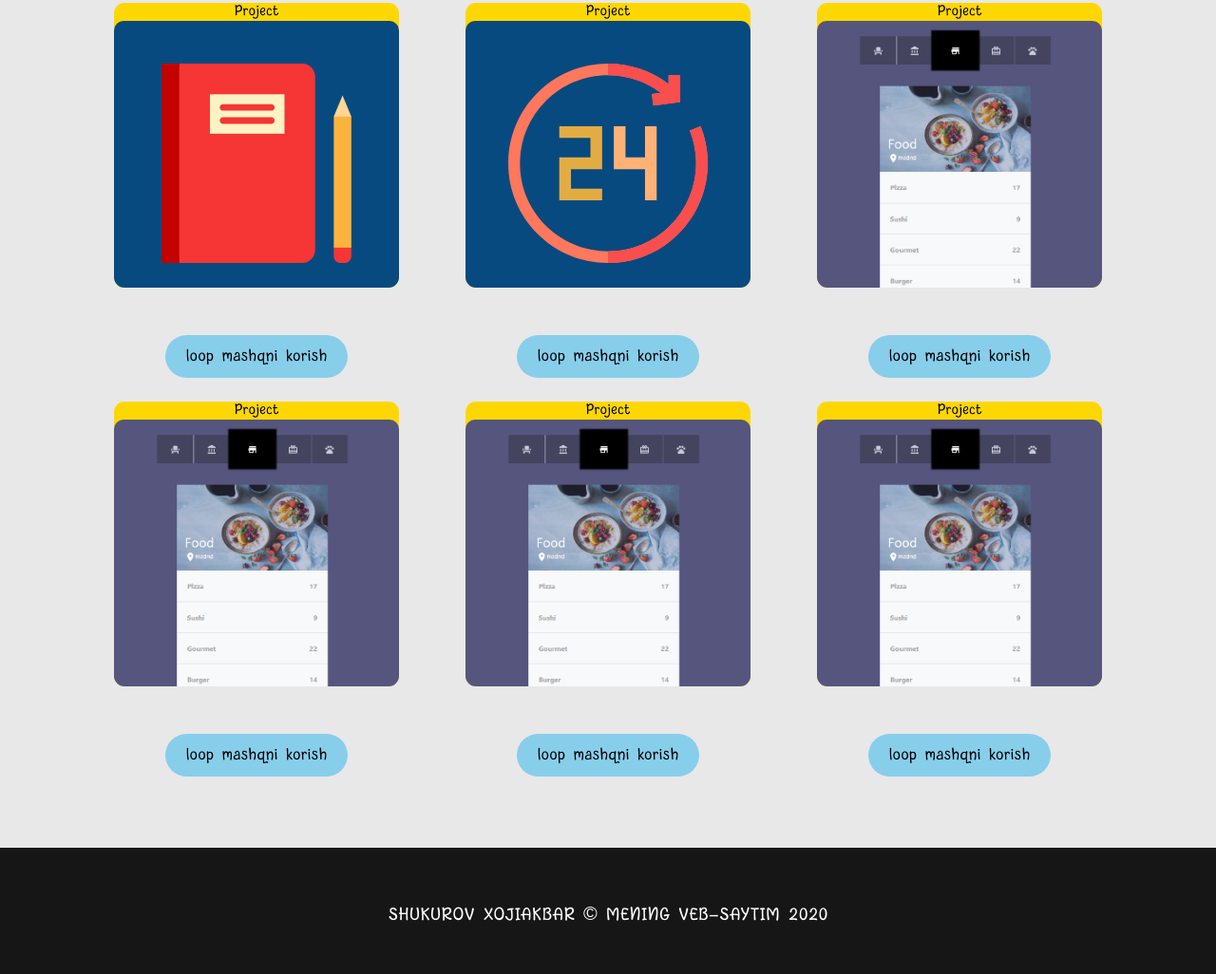
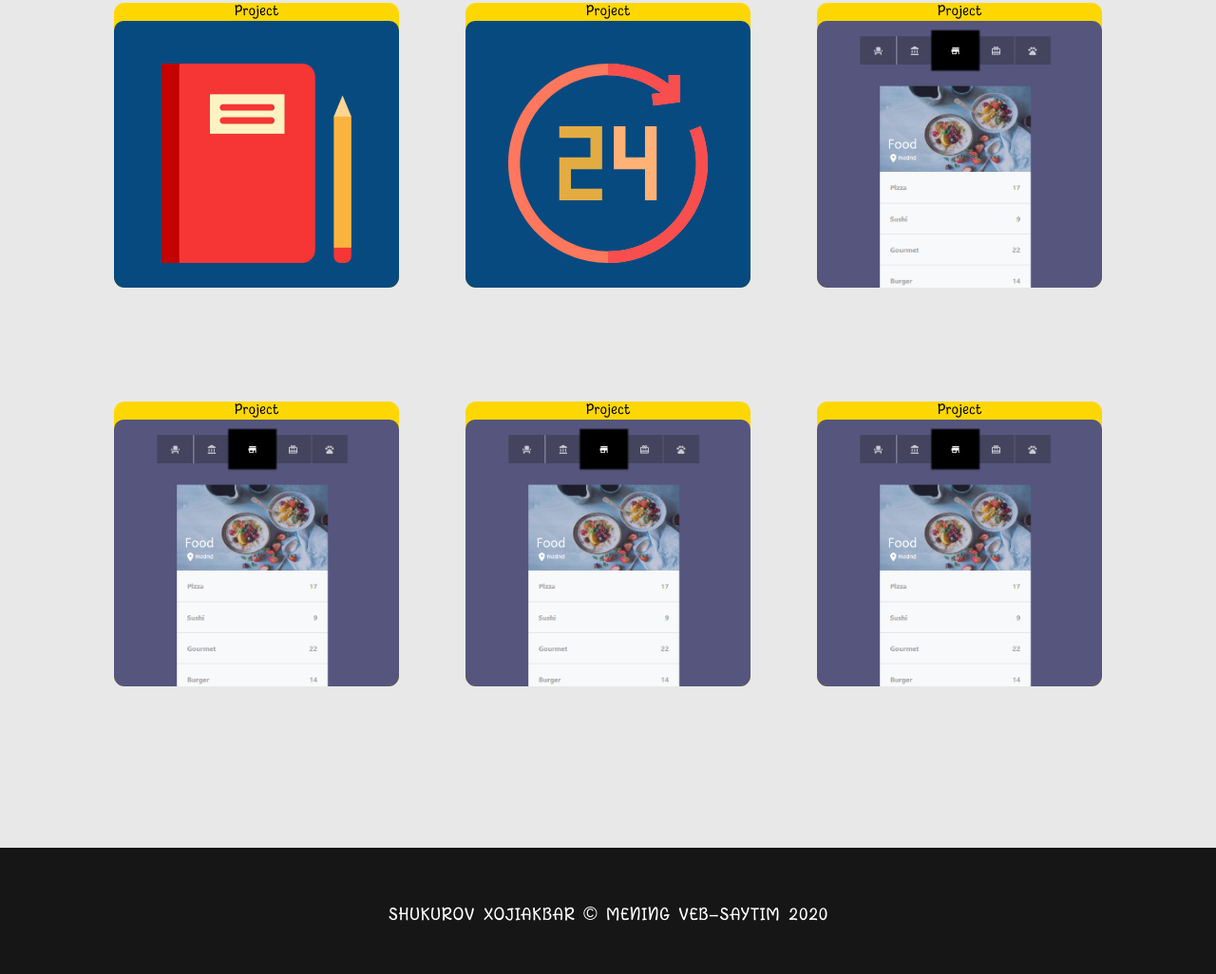
Before and after one commit to xojiakbar0305/xojiakbar0305.github.io, a plain HTML site: page index.html in a window 1280 px wide. Shown: the part 1611-2637 px from the top of the page at 95% size. Drawn offline with Linux system fonts and the light colour scheme.

Commit message:
project link maket changed

```diff
--- a/css/stayl.css
+++ b/css/stayl.css
@@ -234,33 +234,29 @@ body {
 .project-box__wrapper {
 	position: absolute;
 	max-width: 300px;
-	height: 300px;
 	top: 0;
 	bottom: 0;
 	left: 0;
 	right: 0;
-	z-index: 1;
+	z-index: 100;
 	text-align: center;
-	padding: 20px;
 	background-color: gold;
 	border-radius: 10px;
-	transform: translateY(-300px);
+	transform: translateY(300px);
 	transition: transform 0.3s ease;
 }
 .site-project__card:hover .project-box__wrapper {
-	transform: translateY(0);
+	transform: translateY(240px);
 }
-.site-projectlink {
-	display: inline-block;
-	margin-top: 30px;
-	font-size: 18px;
+.loop-link {
+	display: flex;
+	align-items: top;
+	padding: 20px;
+	height: 100%;
+	justify-content: space-between;
 	text-decoration: none;
-	padding: 10px 20px 10px 20px;
-	background-color: skyblue;
-	border-radius: 25px;
-	color: black;
-	border: 2px solid transparent;
-	transition: border 0.5s ease;
+	color: #000;
+	font-size: 20px;
 }
 .site-footer {
 	background-color: #161616;
--- a/index.html
+++ b/index.html
@@ -51,7 +51,7 @@
         <p class="site-portfolio__text">Lorem ipsum dolor sit amet, consectetur adipisicing elit. Excepturi consequuntur repellat eius a itaque, in ratione ipsam, perferendis temporibus. Adipisci?</p>
         <ul class="avatar-logo__link">
           <li class="site-item">
-          <a class="site-link rezume-link" href="rezume/Xojiakbar shukurov rezume.pdf" target="_blank">Rezumega o'tish</a>
+            <a class="site-link rezume-link" href="rezume/SHUKUROV HOJIAKBAR.pdf" target="_blank">Rezumega o'tish</a>
           </li>
           <li class="site-item site-item__logolink">
             <a class="site-link avatar-link" href="https://t.me/khojiakbar_shukurov" target="_blank"><span class="fab fa-telegram-plane"></span></a>
@@ -77,67 +77,67 @@
           <div class="project-box__text">Project
             <img class="project-box__img" src="img/talim.svg" alt="rasm" width="300" height="300">
             <div class="project-box__wrapper">
-            <p>
-            bu ish boostrapda qilingan ta'lim sayiti
-            </p>
+              <a class="loop-link" href="https://grantsuz.netlify.app/"target="_blank">
+                <span class="fas fa-long-arrow-alt-right"></span>
+                <span class="fas fa-eye"></span>
+              </a>
             </div>
           </div>
-       <a class="site-projectlink" href="https://grantsuz.netlify.app/">loop mashqni korish</a>
         </div>
         <div class="site-project__card">
           <div class="project-box__text">Project
             <img class="project-box__img" src="img/dostavka.svg" alt="rasm" width="300" height="300">
             <div class="project-box__wrapper">
-            <p>
-            bu ish html css javascriptda qilingan dostavka sayit
-            </p>
+              <a class="loop-link" href="#"target="_blank">
+                <span class="fas fa-long-arrow-alt-right"></span>
+                <span class="fas fa-eye"></span>
+              </a>
             </div>
           </div>
-     <a class="site-projectlink" href="https://dostavkamaket.netlify.app">loop mashqni korish</a>
         </div>
         <div class="site-project__card">
           <div class="project-box__text">Project
             <img class="project-box__img" src="img/mening ishim.png" alt="rasm" width="300" height="300">
             <div class="project-box__wrapper">
-        <p>
-          bu ish boostrapda qilingan
-        </p>
+              <a class="loop-link" href="#"target="_blank">
+                <span class="fas fa-long-arrow-alt-right"></span>
+                <span class="fas fa-eye"></span>
+              </a>
             </div>
           </div>
-    <a class="site-projectlink" href="#">loop mashqni korish</a>
         </div>
         <div class="site-project__card">
           <div class="project-box__text">Project
             <img class="project-box__img" src="img/mening ishim.png" alt="rasm" width="300" height="300">
             <div class="project-box__wrapper">
-        <p>
-          bu ish boostrapda qilingan
-        </p>
+              <a class="loop-link" href="#"target="_blank">
+                <span class="fas fa-long-arrow-alt-right"></span>
+                <span class="fas fa-eye"></span>
+              </a>
             </div>
           </div>
-    <a class="site-projectlink" href="#">loop mashqni korish</a>
         </div>
         <div class="site-project__card">
           <div class="project-box__text">Project
             <img class="project-box__img" src="img/mening ishim.png" alt="rasm" width="300" height="300">
             <div class="project-box__wrapper">
-        <p>
-          bu ish boostrapda qilingan
-        </p>
+              <a class="loop-link" href="#"target="_blank">
+                <span class="fas fa-long-arrow-alt-right"></span>
+                <span class="fas fa-eye"></span>
+              </a>
             </div>
           </div>
-    <a class="site-projectlink" href="#">loop mashqni korish</a>
         </div>
         <div class="site-project__card">
           <div class="project-box__text">Project
             <img class="project-box__img" src="img/mening ishim.png" alt="rasm" width="300" height="300">
             <div class="project-box__wrapper">
-        <p>
-          bu ish boostrapda qilingan
-        </p>
+              <a class="loop-link" href="#"target="_blank">
+                <span class="fas fa-long-arrow-alt-right"></span>
+                <span class="fas fa-eye"></span>
+              </a>
             </div>
           </div>
-    <a class="site-projectlink" href="#">loop mashqni korish</a>
         </div>
       </div>
     </div>
```
Also changed, not shown: 2 other files. Lines whose indentation alone changed are shown as unchanged.
